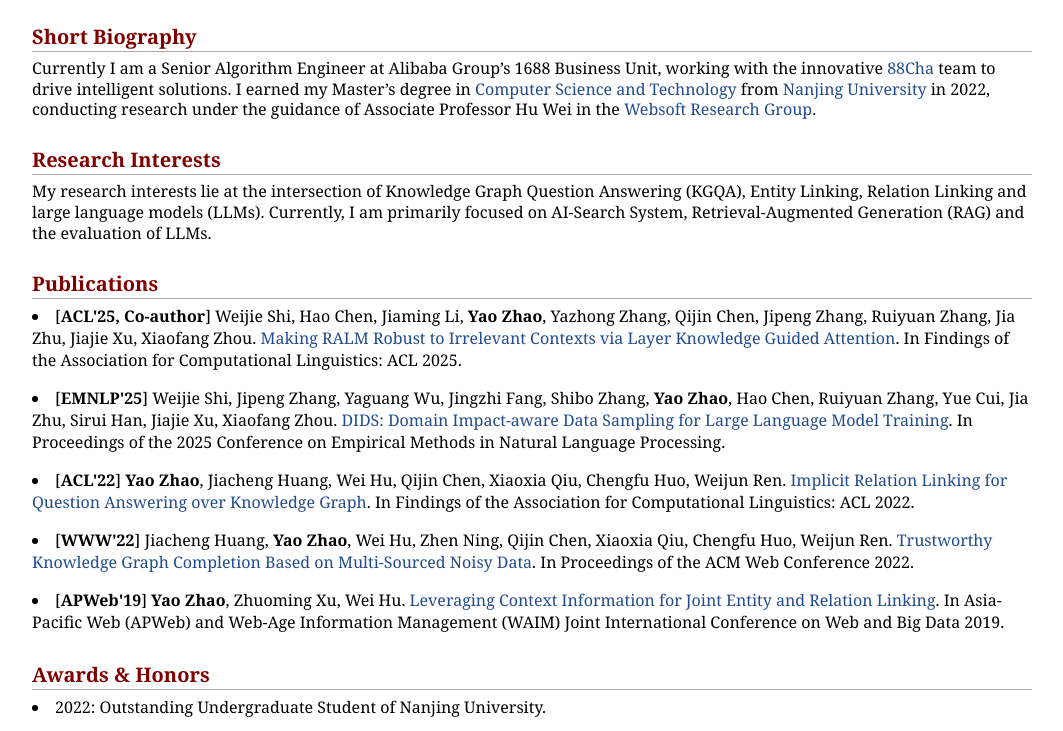
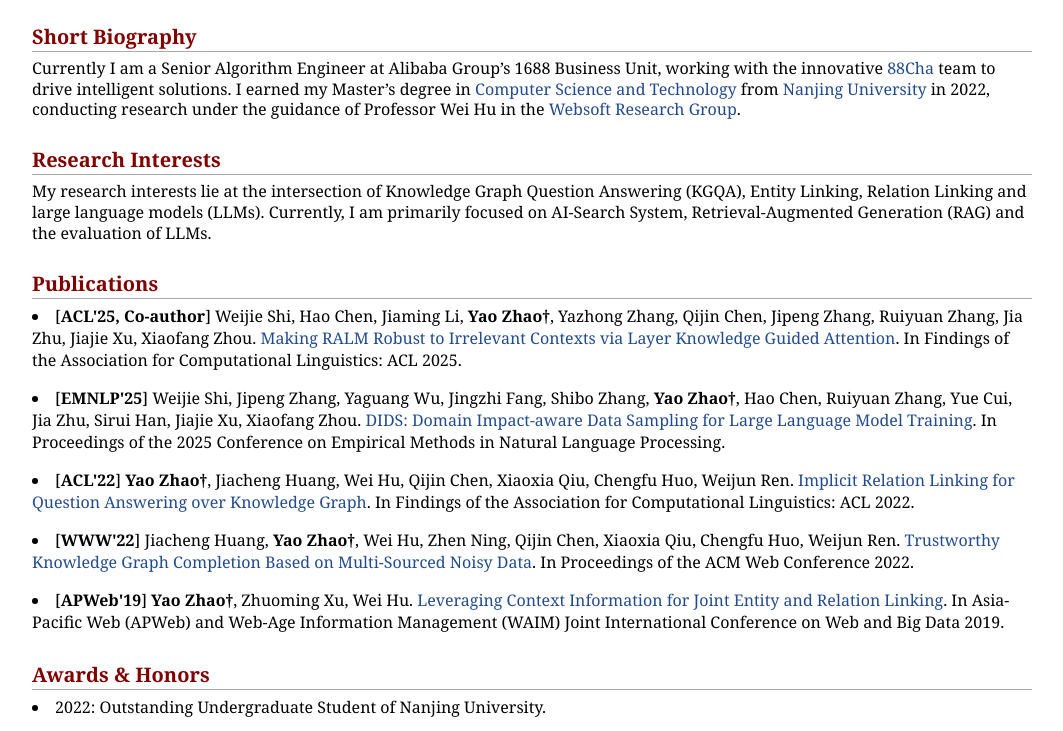
Before and after one commit to Vodkazy/vodkazy.github.io, a plain HTML site: page index.html in a window 1280 px wide. Shown: the part 424-1155 px from the top of the page, without its empty margins (108-1171 px from the left). Drawn offline with Linux system fonts and the light colour scheme.

Commit message:
Update index.html

```diff
--- a/index.html
+++ b/index.html
@@ -25,7 +25,7 @@
 
                 Google Scholar: <a href="https://scholar.google.com/citations?hl=zh-CN&user=5ItzxRcAAAAJ">link</a></br>
                 Contact: <a class="emaillink" title="email address">zhaoyao.zhao@taobao.com </a><br/>
-                Address: No. 699 Wangshang Road, Hangzhou, Zhejiang.</p>
+                Address: No.699 Wangshang Road, Hangzhou, Zhejiang.</p>
             </td>
             <td valign="top" width="179">
                 <p align="center">
@@ -44,26 +44,26 @@
 
     <h2>Short Biography</h2>
     <p>Currently I am a Senior Algorithm Engineer at Alibaba Group’s 1688 Business Unit, working with the innovative <a href="https://88cha.com">88Cha</a> team to drive intelligent solutions.
-      I earned my Master’s degree in  <a href="http://cs.nju.edu.cn/" target="_blank">Computer Science and Technology</a> from <a href="http://www.nju.edu.cn/" target="_blank">Nanjing University</a> in 2022, conducting research under the guidance of Associate Professor Hu Wei in the <a href="http://ws.nju.edu.cn/">Websoft Research Group</a>.
+      I earned my Master’s degree in  <a href="http://cs.nju.edu.cn/" target="_blank">Computer Science and Technology</a> from <a href="http://www.nju.edu.cn/" target="_blank">Nanjing University</a> in 2022, conducting research under the guidance of Professor Wei Hu in the <a href="http://ws.nju.edu.cn/">Websoft Research Group</a>.
 
     <h2>Research Interests</h2>
     <p>My research interests lie at the intersection of Knowledge Graph Question Answering (KGQA), Entity Linking, Relation Linking and large language models (LLMs). Currently, I am primarily focused on AI-Search System, Retrieval-Augmented Generation (RAG) and the evaluation of LLMs.</p>
 
     <h2>Publications</h2>
       <li>
-        [<strong>ACL'25, Co-author</strong>] Weijie Shi, Hao Chen, Jiaming Li, <strong>Yao Zhao</strong>, Yazhong Zhang, Qijin Chen, Jipeng Zhang, Ruiyuan Zhang, Jia Zhu, Jiajie Xu, Xiaofang Zhou. <a href="https://aclanthology.org/2025.findings-acl.188.pdf">Making RALM Robust to Irrelevant Contexts via Layer Knowledge Guided Attention</a>. In Findings of the Association for Computational Linguistics: ACL 2025.
+        [<strong>ACL'25, Co-author</strong>] Weijie Shi, Hao Chen, Jiaming Li, <strong>Yao Zhao†</strong>, Yazhong Zhang, Qijin Chen, Jipeng Zhang, Ruiyuan Zhang, Jia Zhu, Jiajie Xu, Xiaofang Zhou. <a href="https://aclanthology.org/2025.findings-acl.188.pdf">Making RALM Robust to Irrelevant Contexts via Layer Knowledge Guided Attention</a>. In Findings of the Association for Computational Linguistics: ACL 2025.
       </li>
       <li>
-       [<strong>EMNLP'25</strong>] Weijie Shi, Jipeng Zhang, Yaguang Wu, Jingzhi Fang, Shibo Zhang, <strong>Yao Zhao</strong>, Hao Chen, Ruiyuan Zhang, Yue Cui, Jia Zhu, Sirui Han, Jiajie Xu, Xiaofang Zhou. <a href=" https://arxiv.org/pdf/2504.13227">DIDS: Domain Impact-aware Data Sampling for Large Language Model Training</a>. In Proceedings of the 2025 Conference on Empirical Methods in Natural Language Processing.
+       [<strong>EMNLP'25</strong>] Weijie Shi, Jipeng Zhang, Yaguang Wu, Jingzhi Fang, Shibo Zhang, <strong>Yao Zhao†</strong>, Hao Chen, Ruiyuan Zhang, Yue Cui, Jia Zhu, Sirui Han, Jiajie Xu, Xiaofang Zhou. <a href=" https://arxiv.org/pdf/2504.13227">DIDS: Domain Impact-aware Data Sampling for Large Language Model Training</a>. In Proceedings of the 2025 Conference on Empirical Methods in Natural Language Processing.
       </li>
       <li>
-        [<strong>ACL'22</strong>] <strong>Yao Zhao</strong>, Jiacheng Huang, Wei Hu, Qijin Chen, Xiaoxia Qiu, Chengfu Huo, Weijun Ren. <a href="https://aclanthology.org/2022.findings-acl.312.pdf">Implicit Relation Linking for Question Answering over Knowledge Graph</a>. In Findings of the Association for Computational Linguistics: ACL 2022.
+        [<strong>ACL'22</strong>] <strong>Yao Zhao†</strong>, Jiacheng Huang, Wei Hu, Qijin Chen, Xiaoxia Qiu, Chengfu Huo, Weijun Ren. <a href="https://aclanthology.org/2022.findings-acl.312.pdf">Implicit Relation Linking for Question Answering over Knowledge Graph</a>. In Findings of the Association for Computational Linguistics: ACL 2022.
       </li>
       <li>
-        [<strong>WWW'22</strong>] Jiacheng Huang, <strong>Yao Zhao</strong>, Wei Hu, Zhen Ning, Qijin Chen, Xiaoxia Qiu, Chengfu Huo, Weijun Ren. <a href="https://arxiv.org/pdf/2201.08580">Trustworthy Knowledge Graph Completion Based on Multi-Sourced Noisy Data</a>. In Proceedings of the ACM Web Conference 2022.
+        [<strong>WWW'22</strong>] Jiacheng Huang, <strong>Yao Zhao†</strong>, Wei Hu, Zhen Ning, Qijin Chen, Xiaoxia Qiu, Chengfu Huo, Weijun Ren. <a href="https://arxiv.org/pdf/2201.08580">Trustworthy Knowledge Graph Completion Based on Multi-Sourced Noisy Data</a>. In Proceedings of the ACM Web Conference 2022.
       </li>
       <li>
-        [<strong>APWeb'19</strong>] <strong>Yao Zhao</strong>, Zhuoming Xu, Wei Hu. <a>Leveraging Context Information for Joint Entity and Relation Linking</a>. In Asia-Pacific Web (APWeb) and Web-Age Information Management (WAIM) Joint International Conference on Web and Big Data 2019.
+        [<strong>APWeb'19</strong>] <strong>Yao Zhao†</strong>, Zhuoming Xu, Wei Hu. <a>Leveraging Context Information for Joint Entity and Relation Linking</a>. In Asia-Pacific Web (APWeb) and Web-Age Information Management (WAIM) Joint International Conference on Web and Big Data 2019.
       </li>
 
 
```
